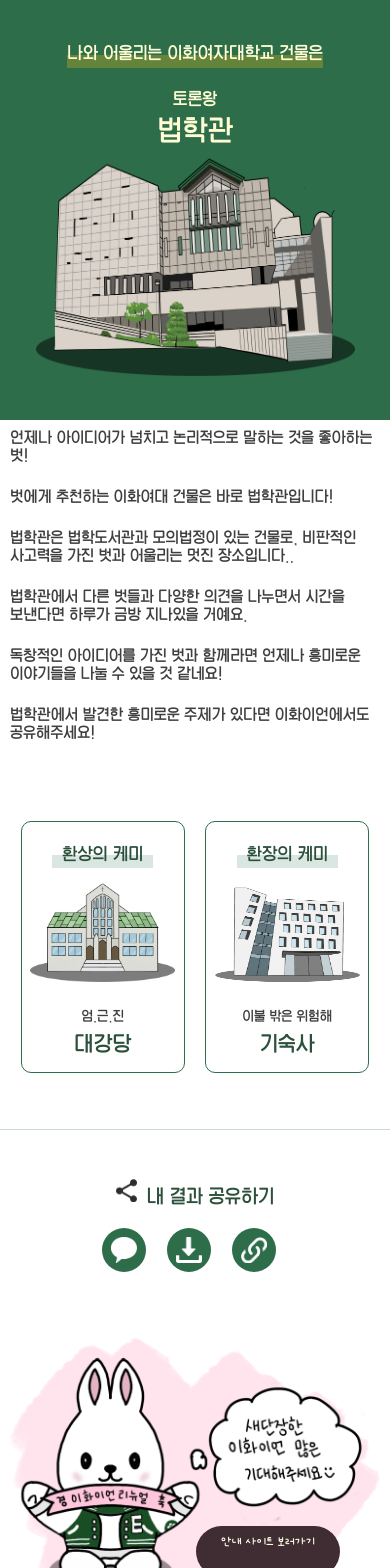
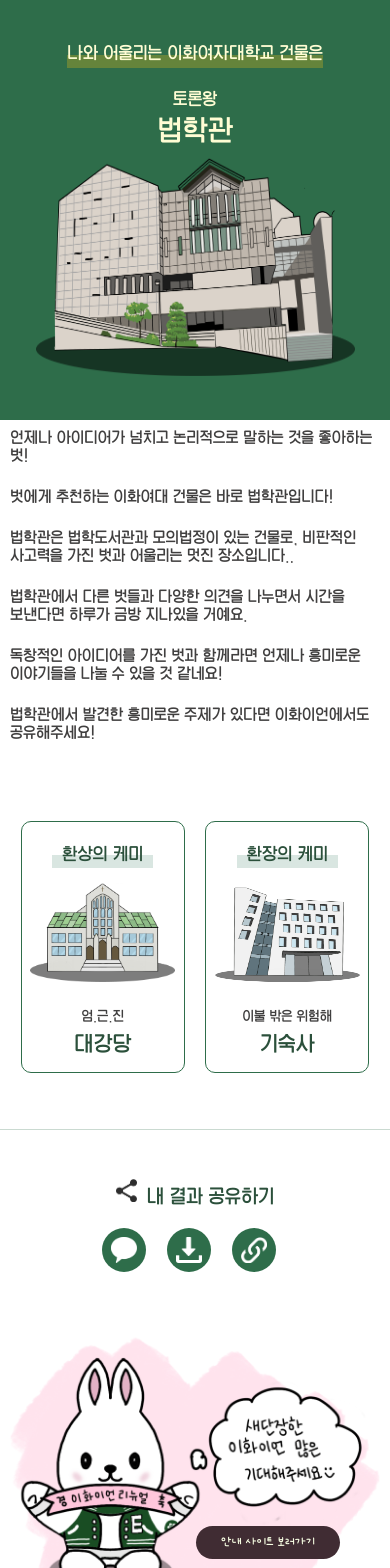
Before and after one commit to rkdmsals/ewha-mbti, a React (Create React App) app in the folder client/: page /test/result/1 in a window 390 px wide. Shown: the top 1568 px of the page. Built offline with nearby package versions, Linux system fonts and the light colour scheme.

Commit message:
버튼 모바일 수정

```diff
--- a/client/src/components/views/Results/ResultOthers.css
+++ b/client/src/components/views/Results/ResultOthers.css
@@ -116,7 +116,6 @@
     .GoGuideButton {
         font-size: 12px;
         width: 144px;
-        height: 33px;
         top: -101px;
         left: 196px;
         border-radius: 26px;
@@ -154,7 +153,6 @@
     .GoGuideButton {
         font-size: 10px;
         width: 120px;
-        height: 29px;
         top: -76px;
         left: 154px;
     }
```
